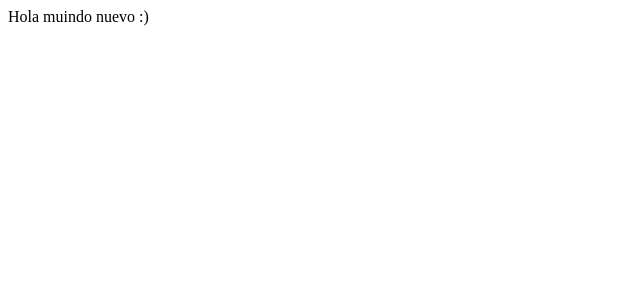
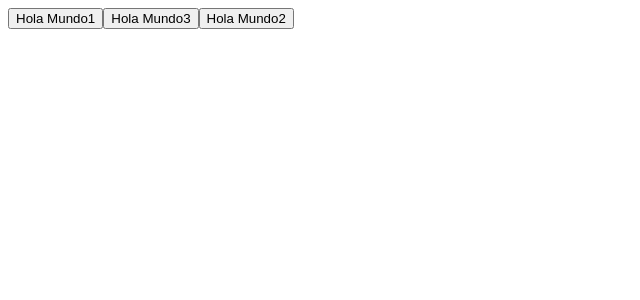
Before and after one commit to Davi0205/React_2025, a React (Vite) app: page / in a window 1280 px wide. Shown: the top 300 px of the page, without its empty margins (0-640 px from the left). Built offline with nearby package versions, Linux system fonts and the light colour scheme.

Commit message:
Cambios en los botones

```diff
--- a/src/main.jsx
+++ b/src/main.jsx
@@ -1,5 +1,22 @@
-import { StrictMode } from 'react'
-import { createRoot } from 'react-dom/client'
+// import { StrictMode } from 'react';
 
-const root = createRoot(document.getElementById('root'))
-root.render("Hola muindo nuevo :)")
+// import { createRoot } from 'react-dom/client'
+
+// const root = createRoot(document.getElementById('root'))
+// root.render(
+//   <StrictMode>
+//     <button>Hola mundonp</button>
+//   </StrictMode>
+// )
+
+import React, { StrictMode } from 'react';
+import { createRoot } from 'react-dom/client';
+
+const root = createRoot(document.getElementById('root'));
+root.render(
+    <React.Fragment>
+      <button>Hola Mundo1</button>
+      <button>Hola Mundo3</button>
+      <button>Hola Mundo2</button>
+    </React.Fragment>
+);
```
